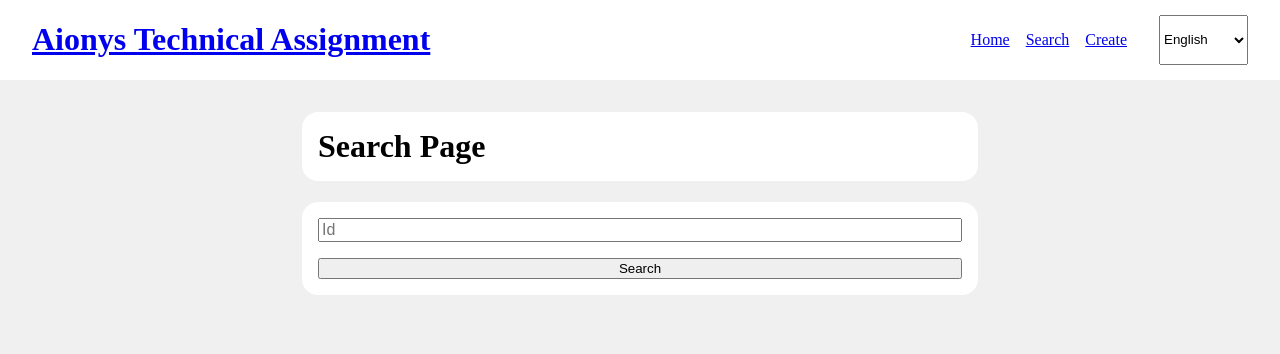
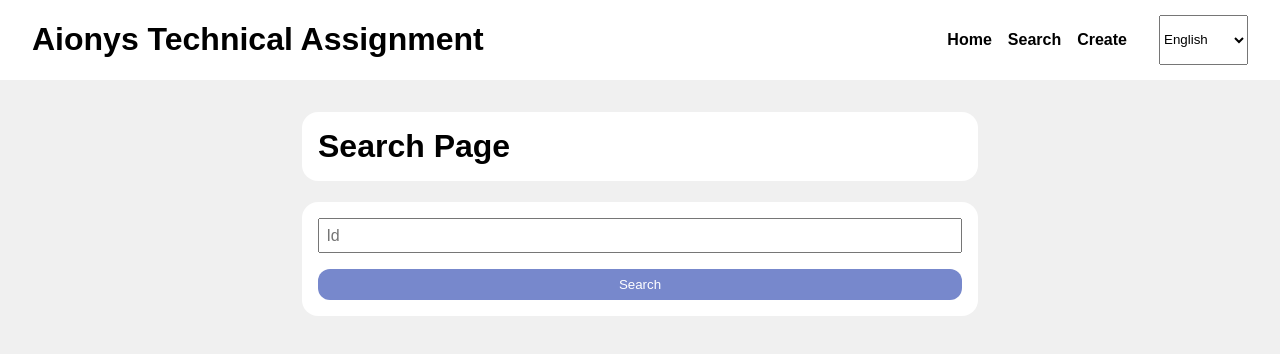
Before and after one commit to dmytro-serhiichuk/aionys-technical-assignment, a React (Vite) app in the folder frontend/: page /search in a window 1280 px wide. Shown: the top 354 px of the page. Built offline with nearby package versions, Linux system fonts and the light colour scheme.

Commit message:
Small style upgrade

```diff
--- a/frontend/src/components/header.tsx
+++ b/frontend/src/components/header.tsx
@@ -8,7 +8,7 @@ export default function Header() {
 
     return (
         <header>
-            <h1>
+            <h1 className="app-title">
                 <Link to={ROUTES.HOME}>{t("app.title")}</Link>
             </h1>
             <div>
--- a/frontend/src/styles/colors.scss
+++ b/frontend/src/styles/colors.scss
@@ -1,3 +1,7 @@
 $background: #f0f0f0;
 $white: #fff;
+$black: #000;
 $error: #f00;
+
+$main: #78c;
+$main-hover: #8ae;
--- a/frontend/src/styles/index.scss
+++ b/frontend/src/styles/index.scss
@@ -1,6 +1,7 @@
 @use "./vars.scss";
 @use "./colors.scss";
 @use "./text.scss";
+@use "./mixins.scss";
 
 @use "./note.scss";
 
@@ -9,6 +10,15 @@ html, body, #root {
     margin: 0;
     min-height: 100dvh;
     font-size: text.$font-size-regular;
+}
+
+a {
+    color: colors.$black;
+    text-decoration: none;
+}
+
+h1 {
+    font-family: text.$font-family-sans-serif;
 }
 
 #root {
@@ -49,12 +59,35 @@ header {
             gap: 1rem;
             list-style-type: none;
             padding: 0;
+
+            & li {
+                font-family: text.$font-family-sans-serif;
+                font-weight: bold;
+
+                & a {
+                    @include mixins.link-hover;
+                }
+            }
         }
+    }
+
+    .app-title a {
+        @include mixins.link-hover;
     }
 }
 
-button:hover {
-    cursor: pointer;
+button {
+    background-color: colors.$main;
+    padding: 0.5rem 1rem;
+    border: none;
+    border-radius: 0.75rem;
+    color: colors.$white;
+    transition: vars.$transition;
+
+    &:hover {
+        cursor: pointer;
+        background-color: colors.$main-hover;
+    }
 }
 
 form {
@@ -80,6 +113,8 @@ form {
 
 input, textarea {
     font-size: text.$font-size-regular;
+    font-family: text.$font-family-sans-serif;
+    padding: 0.4rem;
 }
 
 textarea {
--- /dev/null
+++ b/frontend/src/styles/mixins.scss
@@ -0,0 +1,9 @@
+@use "./colors.scss";
+@use "./vars.scss";
+
+@mixin link-hover($color: colors.$main-hover) {
+    transition: color vars.$transition;
+    &:hover {
+        color: $color;
+    }
+}
--- a/frontend/src/styles/text.scss
+++ b/frontend/src/styles/text.scss
@@ -1,2 +1,5 @@
 $font-size-regular: 1rem;
 $font-size-small: 0.85rem;
+
+$font-family-serif: serif;
+$font-family-sans-serif: sans-serif;
--- a/frontend/src/styles/vars.scss
+++ b/frontend/src/styles/vars.scss
@@ -6,3 +6,5 @@ $radius-regular: 1rem;
 $container-padding-regular: 1rem;
 
 $nav-item-gap: 1rem;
+
+$transition: linear .2s;
```
